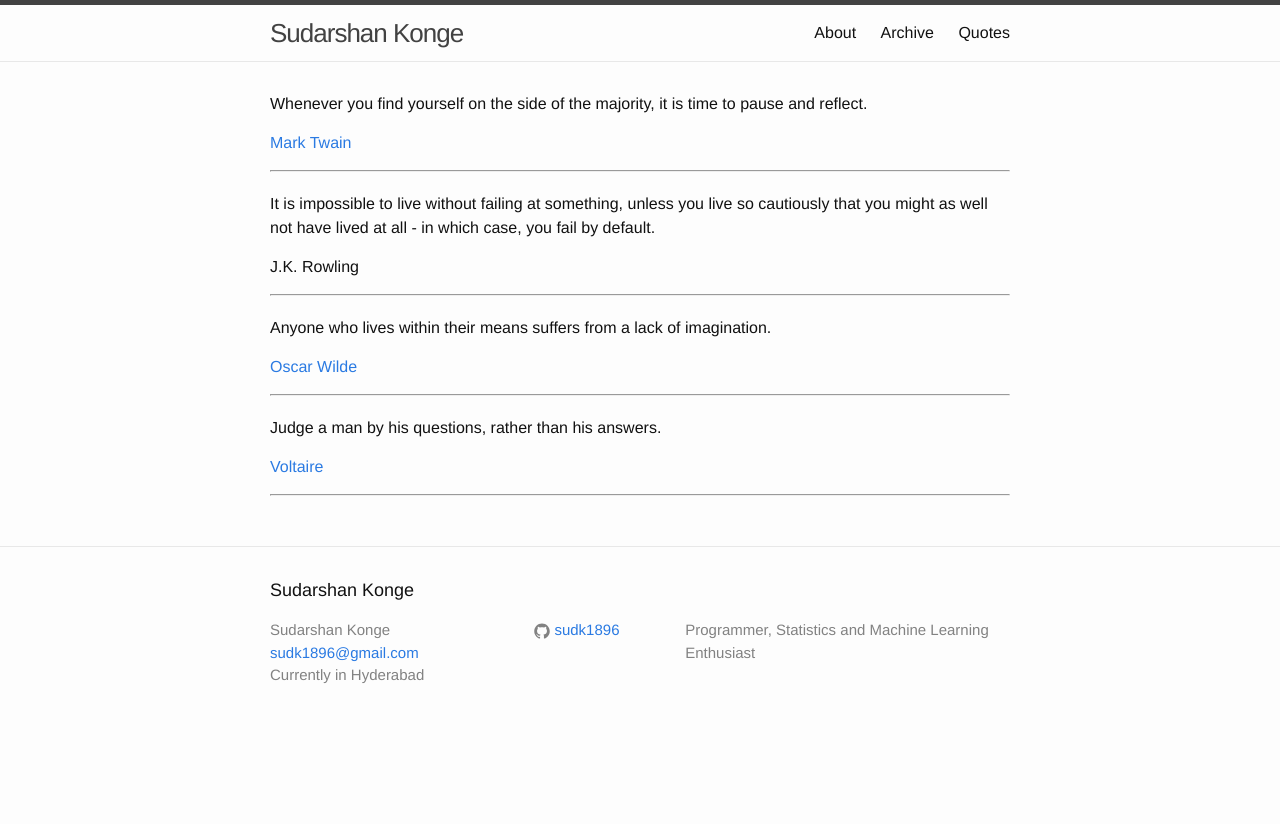
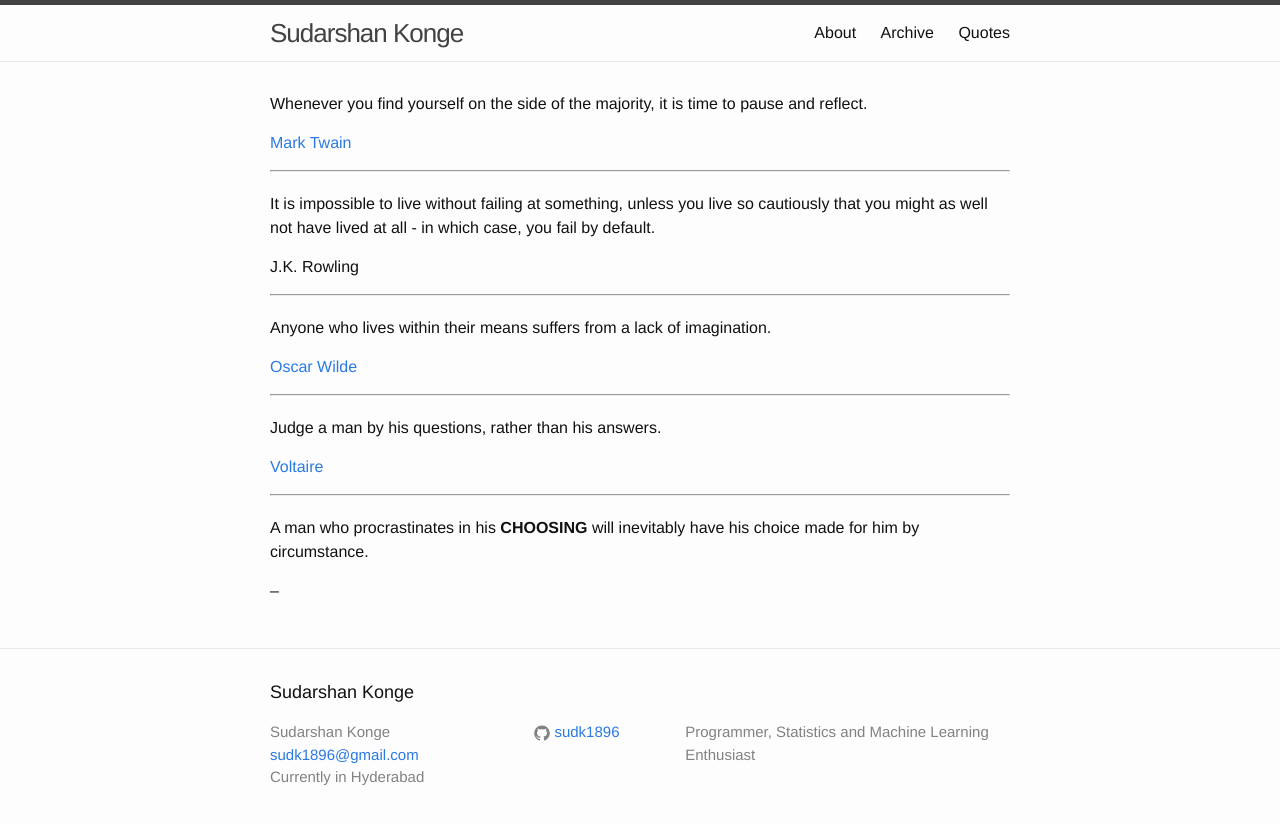
Before and after one commit to sudk1896/sudk1896.github.io, a Jekyll site: the page built from quotes.md, in a window 1280 px wide. Shown: the top 824 px of the page. Built offline with Jekyll 4.4.1, drawn with Linux system fonts in a browser that asks for light colours; comment, search, counter and statistics services are not loaded.

Commit message:
Add quote

```diff
--- a/quotes.md
+++ b/quotes.md
@@ -31,3 +31,7 @@
 
 
 ---
+
+A man who procrastinates in his **CHOOSING** will inevitably have his choice made for him by circumstance.
+
+--
```
Also changed, not shown: 1 other file.
